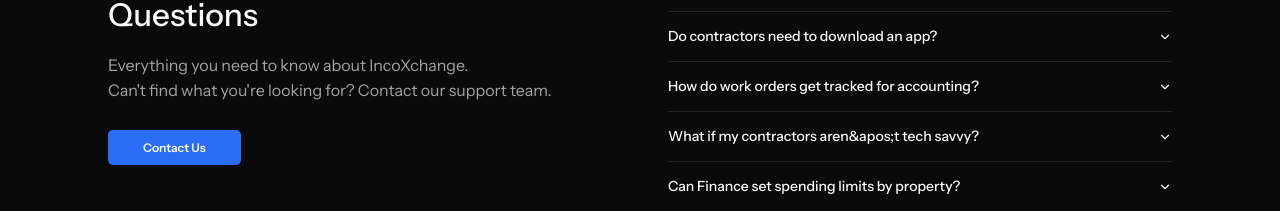
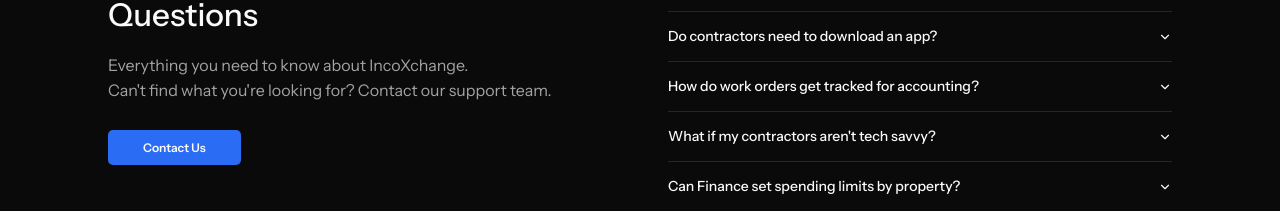
Before and after one commit to vznlabdev/ixc-website, a Next.js app: page / in a window 1280 px wide. Shown: the part 6248-6459 px from the top of the page. Built offline with nearby package versions, Linux system fonts and the light colour scheme.

Commit message:
fix hhome faq

```diff
--- a/src/components/FAQSection.tsx
+++ b/src/components/FAQSection.tsx
@@ -21,7 +21,7 @@ const defaultFaqData = [
     answer: "Every job creates a digital paper trail: Timestamped status changes, photos and invoices attached, costs tracked by property/contractor/type, one click export of reports/spreadsheets."
   },
   {
-    question: "What if my contractors aren&apos;t tech savvy?",
+    question: "What if my contractors aren't tech savvy?",
     answer: "If they can text, they can use IncoXchange. No passwords (login with phone number), no apps, no training."
   },
   {
```
